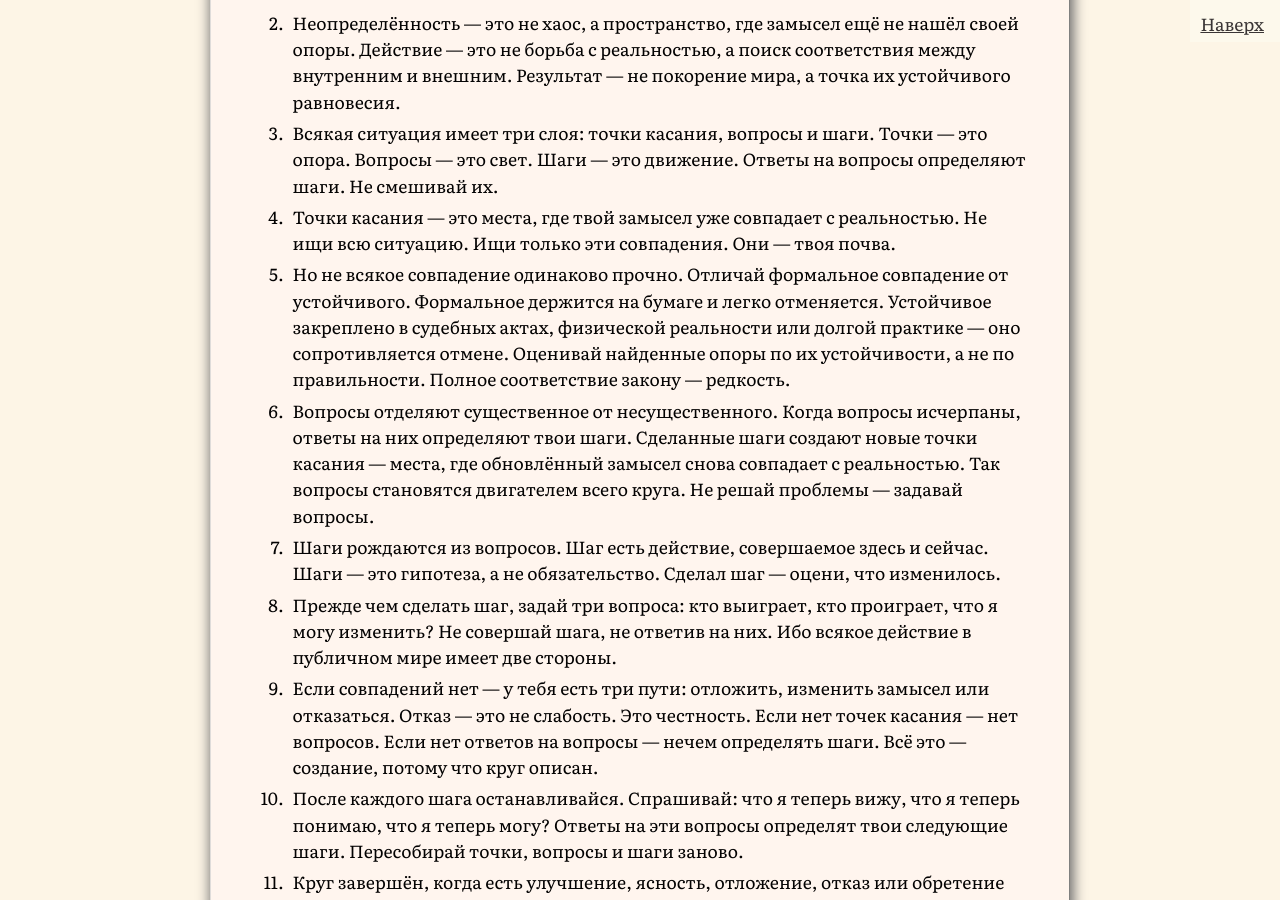
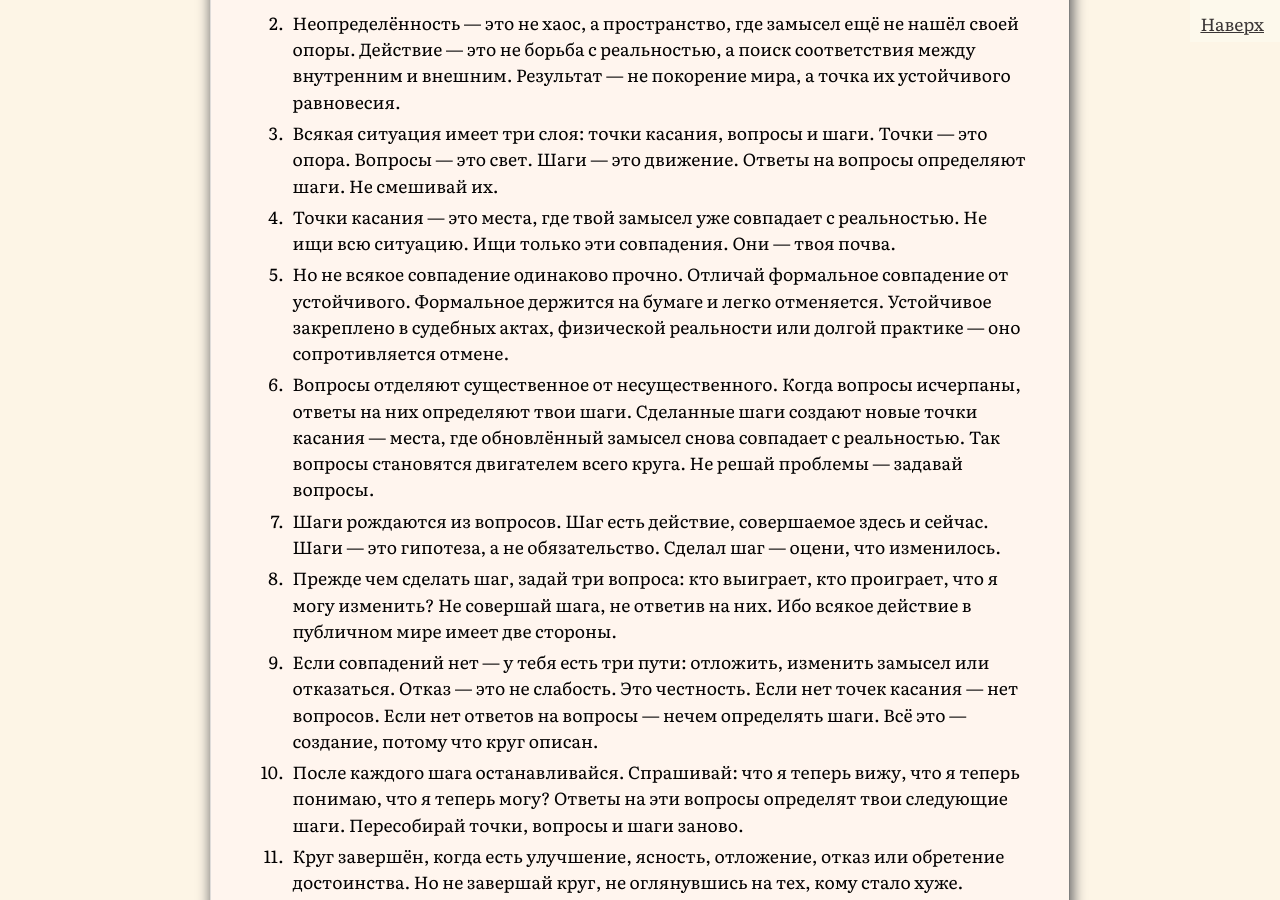
Before and after one commit to SergSi/land-use-art, a Jekyll site: the page built from _posts/2026-06-24-key.md, in a window 1280 px wide and 900 px high, scrolled down 9142 px. Built offline with Jekyll 4.4.1, drawn with Linux system fonts in a browser that asks for light colours; some web fonts are replaced.

Commit message:
Update 2026-06-24-key.md

```diff
--- a/_posts/2026-06-24-key.md
+++ b/_posts/2026-06-24-key.md
@@ -304,7 +304,7 @@ class: analitika
 2. Неопределённость — это не хаос, а пространство, где замысел ещё не нашёл своей опоры. Действие — это не борьба с реальностью, а поиск соответствия между внутренним и внешним. Результат — не покорение мира, а точка их устойчивого равновесия.
 3. Всякая ситуация имеет три слоя: точки касания, вопросы и шаги. Точки — это опора. Вопросы — это свет. Шаги — это движение. Ответы на вопросы определяют шаги. Не смешивай их.
 4. Точки касания — это места, где твой замысел уже совпадает с реальностью. Не ищи всю ситуацию. Ищи только эти совпадения. Они — твоя почва.
-5. Но не всякое совпадение одинаково прочно. Отличай формальное совпадение от устойчивого. Формальное держится на бумаге и легко отменяется. Устойчивое закреплено в судебных актах, физической реальности или долгой практике — оно сопротивляется отмене. Оценивай найденные опоры по их устойчивости, а не по правильности. Полное соответствие закону — редкость.
+5. Но не всякое совпадение одинаково прочно. Отличай формальное совпадение от устойчивого. Формальное держится на бумаге и легко отменяется. Устойчивое закреплено в судебных актах, физической реальности или долгой практике — оно сопротивляется отмене.
 6. Вопросы отделяют существенное от несущественного. Когда вопросы исчерпаны, ответы на них определяют твои шаги. Сделанные шаги создают новые точки касания — места, где обновлённый замысел снова совпадает с реальностью. Так вопросы становятся двигателем всего круга. Не решай проблемы — задавай вопросы.
 7. Шаги рождаются из вопросов. Шаг есть действие, совершаемое здесь и сейчас. Шаги — это гипотеза, а не обязательство. Сделал шаг — оцени, что изменилось.
 8. Прежде чем сделать шаг, задай три вопроса: кто выиграет, кто проиграет, что я могу изменить? Не совершай шага, не ответив на них. Ибо всякое действие в публичном мире имеет две стороны.
```
